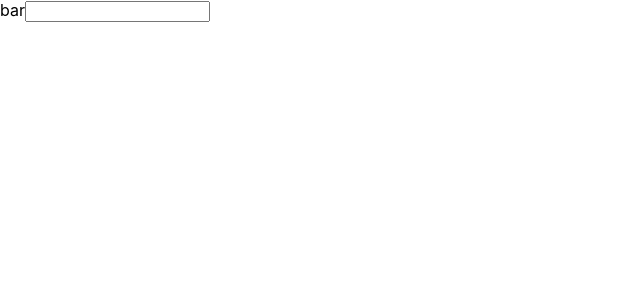
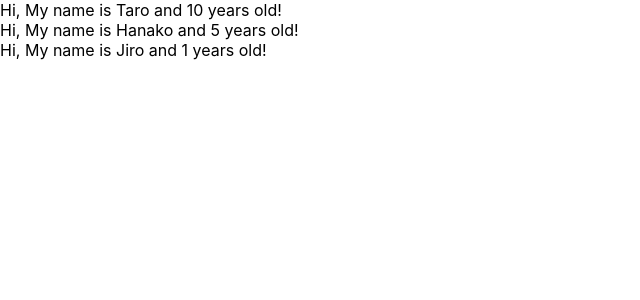
Before and after one commit to debatable13/udemy-react-redux-crud-application, a React (Create React App) app: page / in a window 1280 px wide. Shown: the top 300 px of the page, without its empty margins (0-640 px from the left). Built offline with nearby package versions, Linux system fonts and the light colour scheme.

Commit message:
Learn component & props

```diff
--- a/src/App.js
+++ b/src/App.js
@@ -1,12 +1,31 @@
 import React from 'react';
 
-function App() {
+const App = () => {
+  const profiles = [
+    {name: "Taro", age: 10},
+    {name: "Hanako", age: 5},
+    {name: "Jiro"},
+  ]
+
   return (
-    <React.Fragment>
-      <label htmlFor="bar">bar</label>
-      <input type="text" onClick={() => {console.log("clicked")}}/>
-    </React.Fragment>
+    <div>
+      {
+        profiles.map((profile, index) => {
+          return <User name={profile.name} age={profile.age} key={index}/>
+        })
+      }
+    </div>
   )
 }
 
+const User = (props) => {
+  return (
+    <div>Hi, My name is {props.name} and {props.age} years old!</div>
+  )
+}
+
+User.defaultProps = {
+  age: 1
+}
+
 export default App;
```
